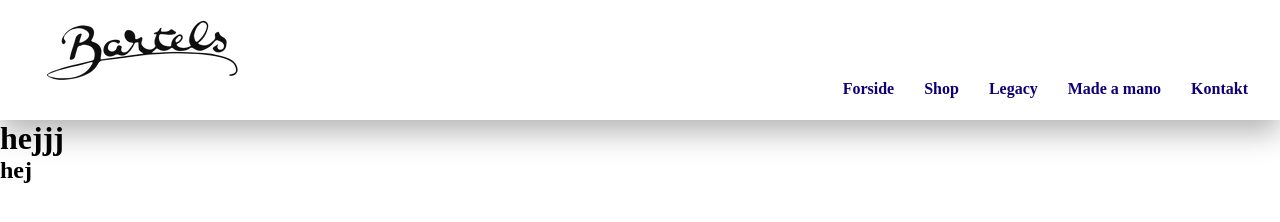
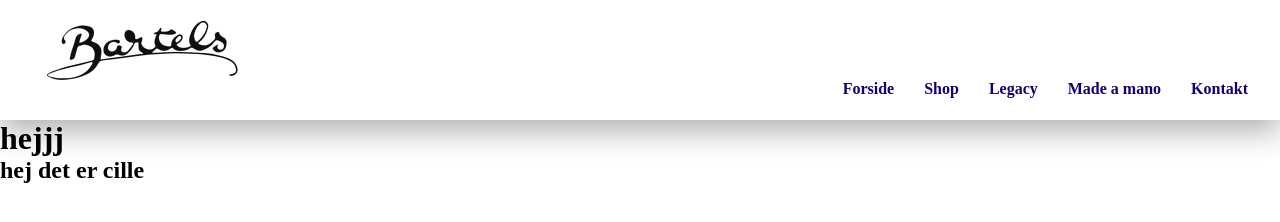
Before and after one commit to MarysGithop/Bartels_site, a plain HTML site: page bartels_site/indhold/index.html in a window 1280 px wide. Drawn offline with Linux system fonts and the light colour scheme.

Commit message:
123 test cille

```diff
--- a/bartels_site/indhold/index.html
+++ b/bartels_site/indhold/index.html
@@ -38,7 +38,7 @@
 
     <h1>hejjj</h1>
 
-    <h2>hej</h2>
+    <h2>hej det er cille</h2>
 
 
 
```
